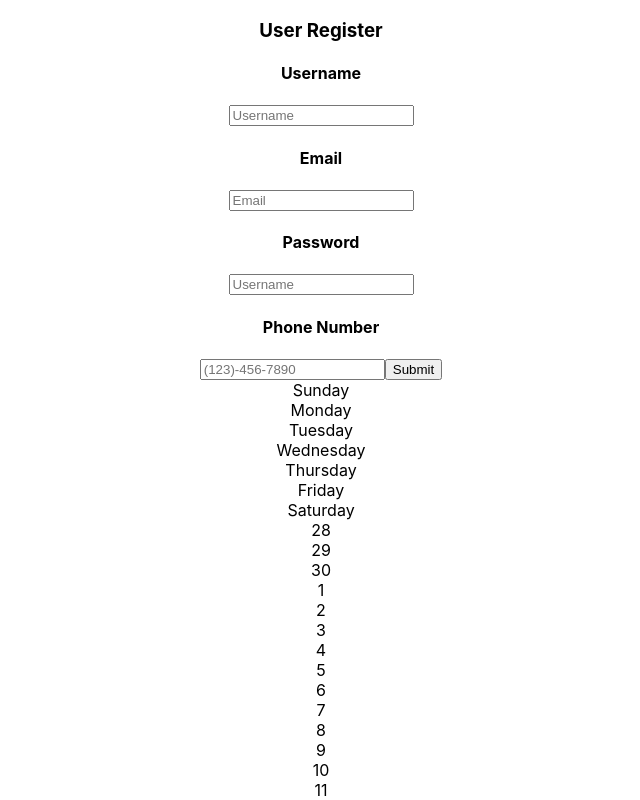
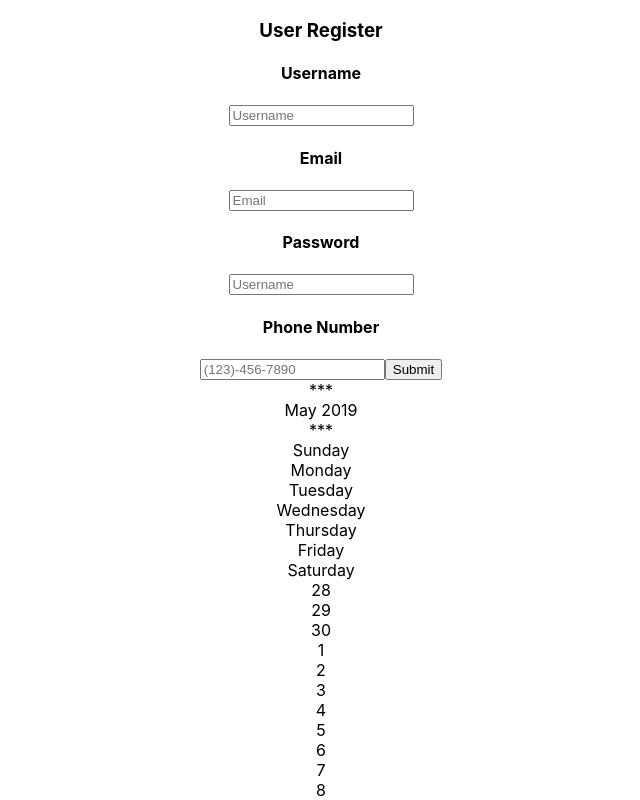
Before and after one commit to pt3-labs-contractor/PT3Labs_Contractor_FE, a React (Create React App) app in the folder client/: page /register in a window 1280 px wide. Shown: the top 800 px of the page, without its empty margins (319-959 px from the left). Built offline with nearby package versions, Linux system fonts and the light colour scheme; no server answers.

Commit message:
Add calendar navigation
I added basic pagination through months.

```diff
--- a/client/src/components/calendar/Calendar.js
+++ b/client/src/components/calendar/Calendar.js
@@ -5,7 +5,17 @@ function Calendar() {
   const [ selectedMonth, setMonth ] = useState(new Date());
   const [ selectedDay, setDay ] = useState(new Date());
 
-  function renderDaysOfWeek() {
+  function CalendarNav() {
+    return (
+      <div>
+        <div onClick={() => setMonth(dateFns.subMonths(selectedMonth, 1))}>***</div>
+        <div>{dateFns.format(selectedMonth, "MMMM YYYY")}</div>
+        <div onClick={() => setMonth(dateFns.addMonths(selectedMonth, 1))}>***</div>
+      </div>
+    )
+  }
+
+  function DaysOfWeek() {
     let days = [];
 
     let start = dateFns.startOfWeek(selectedMonth);
@@ -20,7 +30,7 @@ function Calendar() {
     return <div>{days}</div>
   };
 
-  function renderDaysOfMonth() {
+  function DaysOfMonth() {
     const startMonth = dateFns.startOfMonth(selectedMonth);
     const endMonth = dateFns.endOfMonth(selectedMonth);
     const startCalendar = dateFns.startOfWeek(startMonth);
@@ -41,8 +51,9 @@ function Calendar() {
 
   return (
     <div>
-      {renderDaysOfWeek()}
-      {renderDaysOfMonth()}
+      <CalendarNav/>
+      <DaysOfWeek/>
+      <DaysOfMonth/>
     </div>
   )
 }
```
